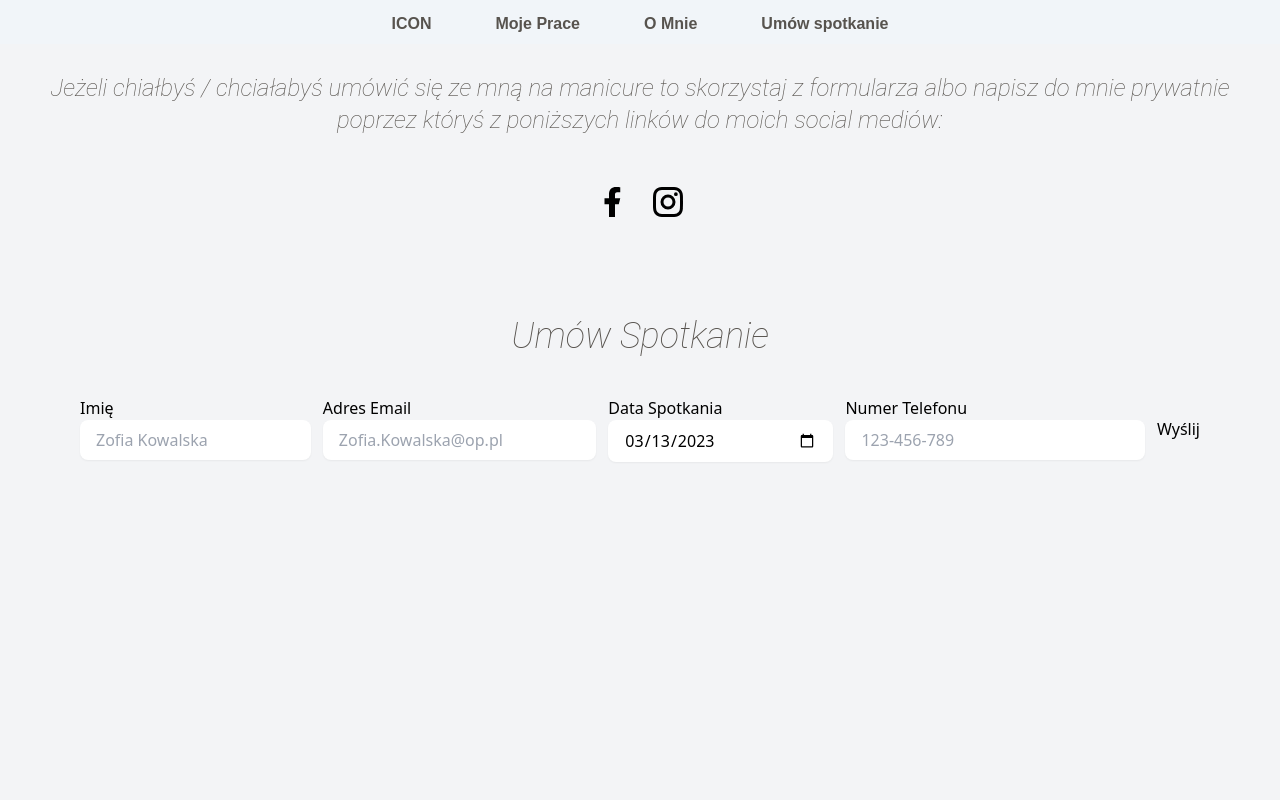
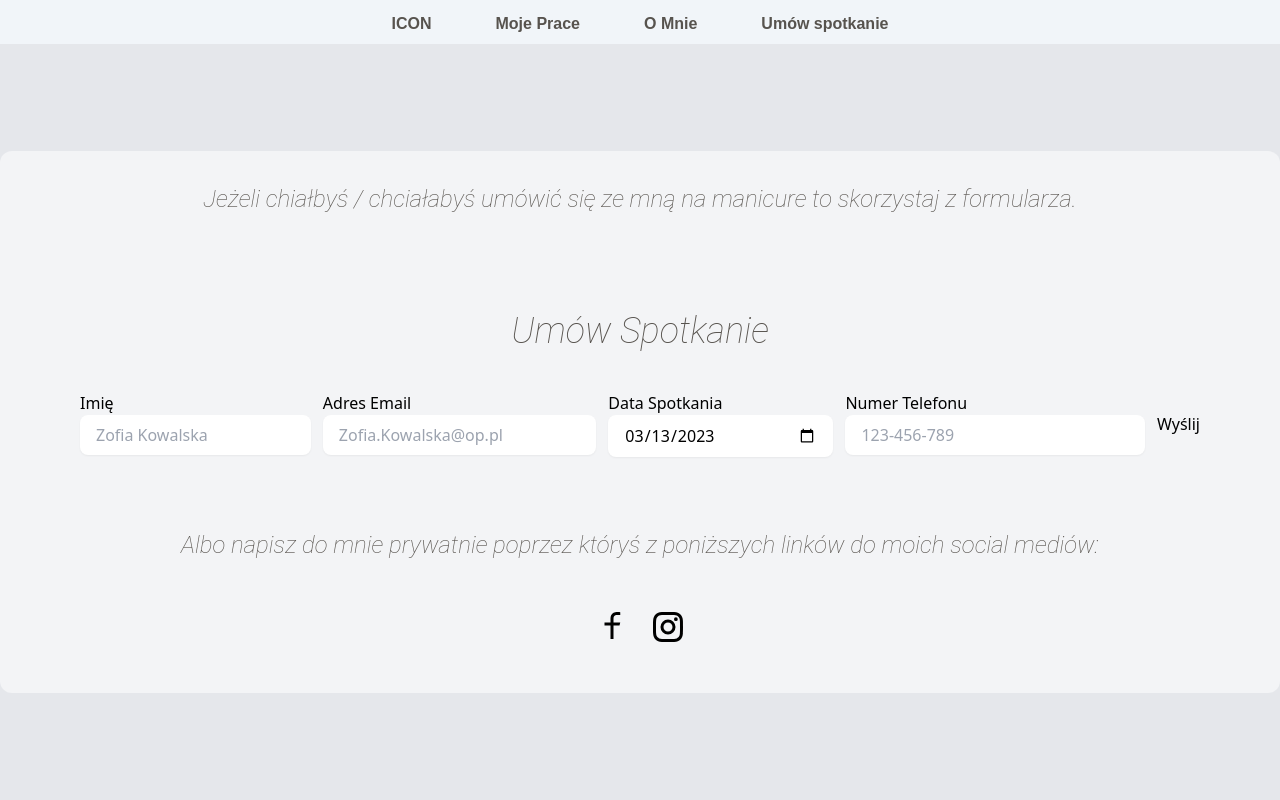
Before and after one commit to Hubert-paprocki/kociepazurki, a React (Create React App) app: page /umow-sie in a window 1280 px wide. Shown: the top 800 px of the page. Built offline with nearby package versions, Linux system fonts and the light colour scheme.

Commit message:
fix:date validation style:changed appointmentpage

```diff
--- a/src/Components/LoginForm.tsx
+++ b/src/Components/LoginForm.tsx
@@ -9,7 +9,7 @@ interface FormValues {
 	phone: string;
 }
 
-const BasicForm: React.FC = () => {
+const LoginForm: React.FC = () => {
 	const currentDate = new Date();
 	const currentDateString = currentDate.toISOString().substring(0, 10);
 
@@ -24,9 +24,8 @@ const BasicForm: React.FC = () => {
 		}
 		if (!values.date) {
 			errors.date = "Wybranie daty jest wymagane";
-		} else if (currentDate.getDate() > new Date(values.date).getDate()) {
-			errors.date = "Zła Data";
-			console.log(currentDate.getDate(), new Date(values.date).getDate());
+		} else if (currentDate.getTime() > new Date(values.date).getTime()) {
+			errors.date = "Nie potrafię cofać się w przeszłość :)";
 		}
 
 		if (!values.email && values.phone) {
@@ -140,4 +139,4 @@ const BasicForm: React.FC = () => {
 	);
 };
 
-export default BasicForm;
+export default LoginForm;
--- a/src/Components/SocialMedia/SocialMediaItem.tsx
+++ b/src/Components/SocialMedia/SocialMediaItem.tsx
@@ -7,7 +7,7 @@ interface SocialMediaItemProps {
 function SocialMediaItem({ img, link }: SocialMediaItemProps) {
 	return (
 		<a
-			className="hover:scale-125 transition duration-300 cursor-pointert text-4xl hover:text-purple-500 hover:dark:text-violet-500"
+			className="hover:scale-125 transition duration-300 cursor-pointert text-4xl  hover:text-rose-500"
 			href={link}
 		>
 			{img}
--- a/src/Components/SocialMedia/SocialMediaList.tsx
+++ b/src/Components/SocialMedia/SocialMediaList.tsx
@@ -1,4 +1,4 @@
-import { RiFacebookFill, RiInstagramLine } from "react-icons/ri";
+import { RiFacebookLine, RiInstagramLine } from "react-icons/ri";
 import SocialMediaItem from "./SocialMediaItem";
 import { ReactNode } from "react";
 
@@ -13,7 +13,7 @@ const ListedSocialMedias: ListedSocialMedia[] = [
 	{
 		id: 1,
 		name: `Facebook`,
-		icon: <RiFacebookFill />,
+		icon: <RiFacebookLine />,
 		link: `https://www.facebook.com/jezuit344`,
 	},
 	{
--- a/src/Pages/AppointmentPage.tsx
+++ b/src/Pages/AppointmentPage.tsx
@@ -6,22 +6,27 @@ import SocialMediaList from "../Components/SocialMedia/SocialMediaList";
 
 const AppointmentPage: React.FC = () => {
 	return (
-		<div className="flex flex-col items-center bg-gray-200 min-h-screen  pt-10 w-full">
+		<>
+			<div className="flex flex-col justify-center items-center bg-gray-200 min-h-screen  pt-11 w-full">
 				<NavigationList />
-			<section className=" bg-gray-100 overflow-hidden rounded-sm  max-w-7xl min-h-screen ">
+				<section className=" bg-gray-100 overflow-hidden rounded-xl max-w-7xl">
 					<p className="text-2xl text-stone-600 font-roboto font-extralight mt-8 italic text-center px-12">
 						Jeżeli chiałbyś / chciałabyś umówić się ze mną na manicure to
-					skorzystaj z formularza albo napisz do mnie prywatnie poprzez któryś z
-					poniższych linków do moich social mediów:
+						skorzystaj z formularza.
 					</p>
-				<SocialMediaList />
 					<h2 className="text-4xl text-stone-600 font-roboto font-extralight mt-24 italic text-center">
 						Umów Spotkanie
 					</h2>
 					<SignupForm />
+					<p className="text-2xl text-stone-600 font-roboto font-extralight mt-8 italic text-center px-12">
+						Albo napisz do mnie prywatnie poprzez któryś z poniższych linków do
+						moich social mediów:
+					</p>
+					<SocialMediaList />
 				</section>
+			</div>
 			<Footer />
-		</div>
+		</>
 	);
 };
 
```
Lines whose indentation alone changed are shown as unchanged.
